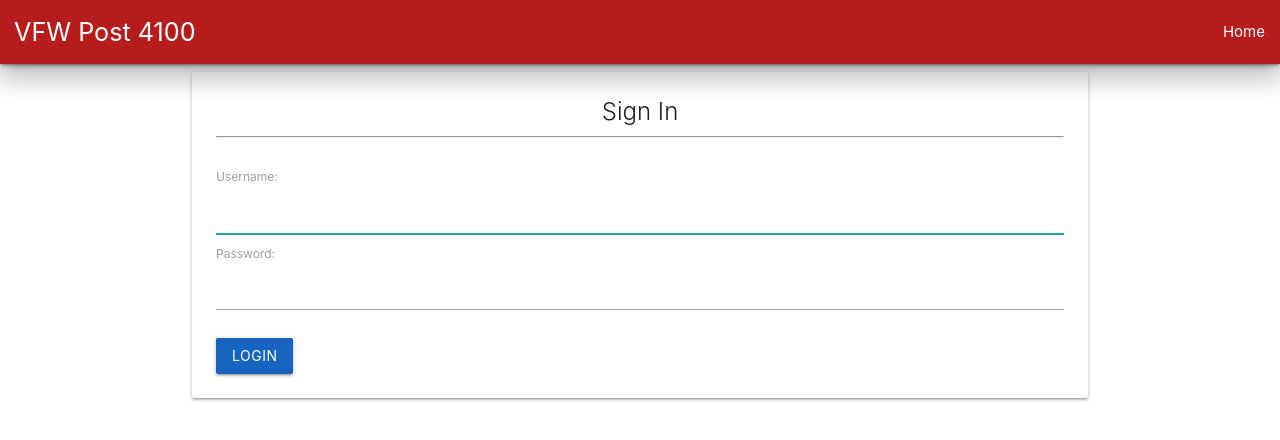
After one commit to Dannyp123/VFW-Post-4100, a Django app: page /login/ in a window 1280 px wide. The commit adds this page. Shown: the top 440 px of the page. Run offline with Django 3.2, Linux system fonts and the light colour scheme.

Commit message:
added login and signing up to the app.

```diff
--- a/app/static/style.css
+++ b/app/static/style.css
@@ -23,7 +23,7 @@
 
 .footer {
     margin-top: 125px;
-    padding: 14px;
+    padding: 18px;
 }
 
 
--- /dev/null
+++ b/app/templates/login.html
@@ -0,0 +1,36 @@
+{% extends 'base.html' %} {% block body %}
+<title>VFW | Login</title>
+<div class="navbar-fixed">
+    <nav>
+        <div class="nav-wrapper red darken-4 z-depth-4">
+            <span class="flow-text title">VFW Post 4100</span>
+            <a href="#" data-target="mobile-demo" class="sidenav-trigger"><i class="material-icons">menu</i></a>
+            <ul class="right hide-on-med-and-down">
+                <li><a href="{% url 'home' %}">Home</a></li>
+            </ul>
+        </div>
+    </nav>
+</div>
+<ul class="sidenav" id="mobile-demo">
+    <li><a href="{% url 'home' %}">Home</a></li>
+</ul>
+</div>
+<div class="container">
+    <form method="POST">
+        {% csrf_token %}
+        <div class="card">
+            <div class="card-content">
+                <span class="card-title center-align">Sign In</span>
+                <hr>
+                <div class="spacer">
+                    {{ form.as_p }}
+                    {{ form.password.errors }}
+
+
+                </div>
+                <div class="spacer">
+                    <button class="btn waves-effect blue darken-3" type="submit">Login</button>
+                </div>
+    </form>
+</div>
+{% endblock body %}
--- a/vfwpost4100/urls.py
+++ b/vfwpost4100/urls.py
@@ -16,8 +16,18 @@
 from django.contrib import admin
 from django.urls import path
 from app import views
+from django.contrib.auth import views as auth_views
 
 urlpatterns = [
     path('admin/', admin.site.urls),
     path('', views.HomePage.as_view(), name="home"),
+    path("signup/", views.register, name="sign-up"),
+        path(
+        "login/",
+        auth_views.LoginView.as_view(template_name="login.html"),
+        name="login"),
+    path(
+        "logout/",
+        auth_views.LogoutView.as_view(template_name="logout.html"),
+name="logout"),
 ]
```
Also changed, not shown: app/forms.py (+18 -0 lines), app/templates/home.html (+14 -2 lines), app/templates/sign-up.html (added, +40 -0 lines), app/views.py (+19 -0 lines), vfwpost4100/settings.py (+17 -17 lines), app/templates/logout.html (added), 2 other files.
